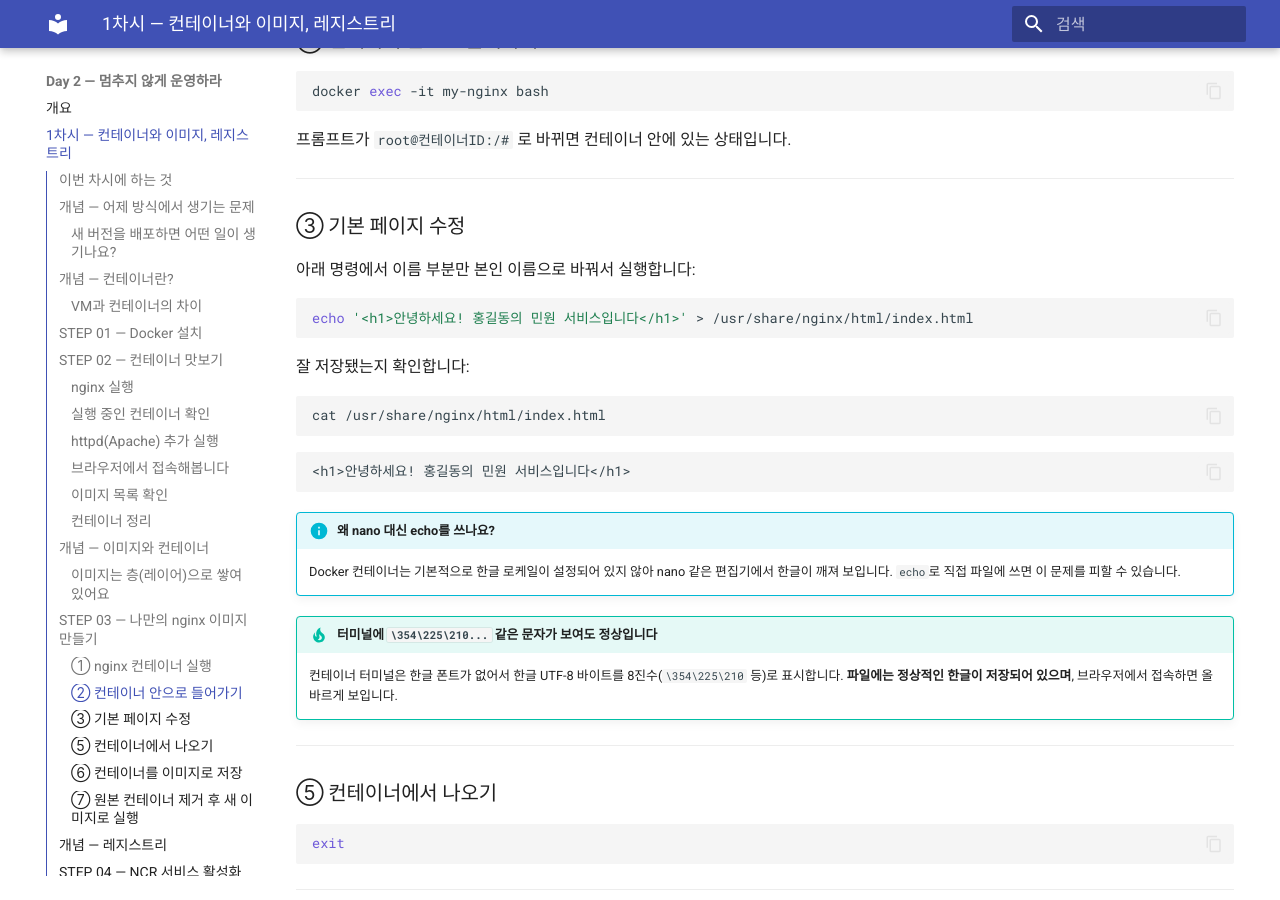
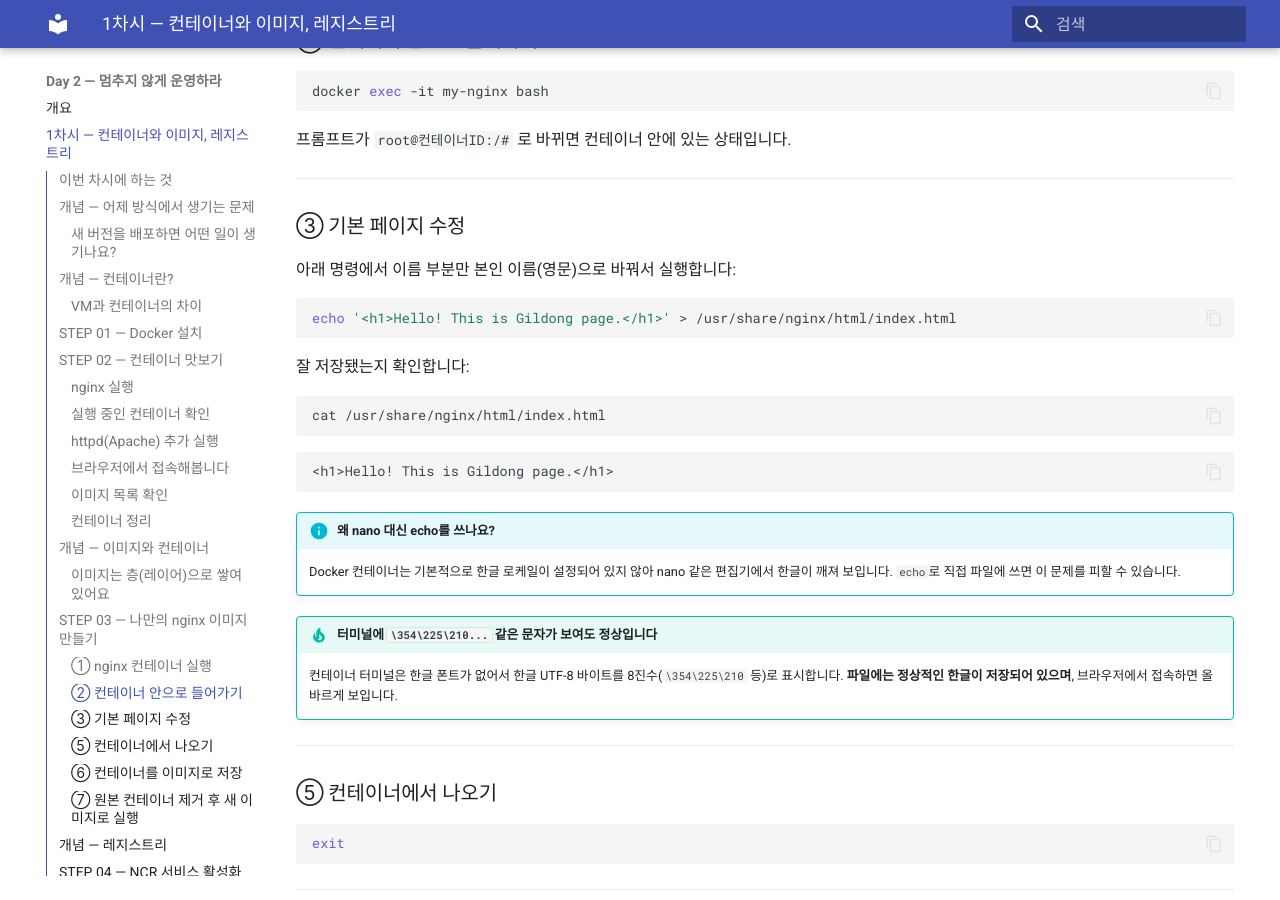
Before and after one commit to skilleat-labs/cloud-native-minwon-lab, an MkDocs documentation site: the page built from docs/day2/session1.md, in a window 1280 px wide and 900 px high, scrolled down 7285 px. Built offline with MkDocs 1.6.1 and Material for MkDocs 9.7.7, drawn with Linux system fonts in a browser that asks for light colours.

Commit message:
day2/session1: index.html 예시 텍스트 한글→영문으로 변경 (브라우저 인코딩 깨짐 방지)

````diff
--- a/docs/day2/session1.md
+++ b/docs/day2/session1.md
@@ -353,10 +353,10 @@
 
 ### ③ 기본 페이지 수정
 
-아래 명령에서 이름 부분만 본인 이름으로 바꿔서 실행합니다:
+아래 명령에서 이름 부분만 본인 이름(영문)으로 바꿔서 실행합니다:
 
 ```bash
-echo '<h1>안녕하세요! 홍길동의 민원 서비스입니다</h1>' > /usr/share/nginx/html/index.html
+echo '<h1>Hello! This is Gildong page.</h1>' > /usr/share/nginx/html/index.html
 ```
 
 잘 저장됐는지 확인합니다:
@@ -366,7 +366,7 @@
 ```
 
 ```
-<h1>안녕하세요! 홍길동의 민원 서비스입니다</h1>
+<h1>Hello! This is Gildong page.</h1>
 ```
 
 !!! info "왜 nano 대신 echo를 쓰나요?"
````
